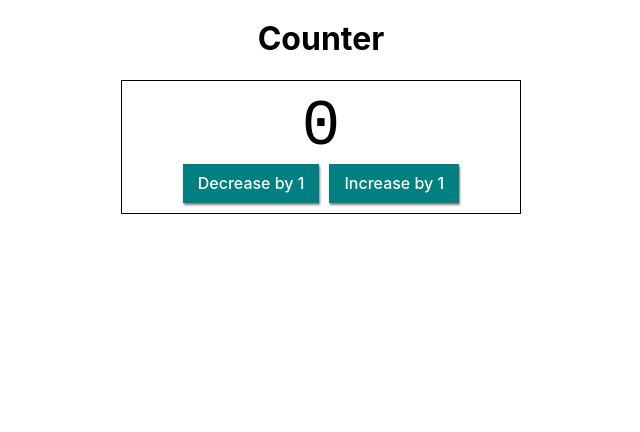
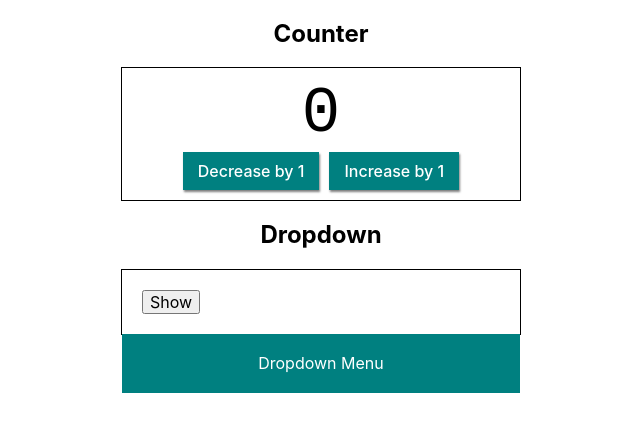
Before and after one commit to Larisa-Antsifrova/goit-practice-react, a React (Create React App) app: page / in a window 1280 px wide. Shown: the top 432 px of the page, without its empty margins (319-959 px from the left). Built offline with nearby package versions, Linux system fonts and the light colour scheme.

Commit message:
Added initial Dropdown component files.

```diff
--- a/src/App.js
+++ b/src/App.js
@@ -1,11 +1,15 @@
+import React from 'react';
 import Counter from './components/Counter/Counter';
+import Dropdown from './components/Dropdown/Dropdown';
 
 function App() {
   return (
-    <div className="App">
-      <h1>Counter</h1>
+    <>
+      <h2>Counter</h2>
       <Counter />
-    </div>
+      <h2>Dropdown</h2>
+      <Dropdown />
+    </>
   );
 }
 
--- /dev/null
+++ b/src/components/Dropdown/Dropdown.js
@@ -0,0 +1,23 @@
+import React, { Component } from 'react';
+
+import styles from './Dropdown.module.css';
+
+class Dropdown extends Component {
+  render() {
+    return (
+      <div className={styles.Dropdown}>
+        <button
+          type="button"
+          className={styles.Dropdown__toggle}
+          onClick={this.toggle}
+        >
+          Show
+        </button>
+
+        <div className={styles.Dropdown__menu}>Dropdown Menu</div>
+      </div>
+    );
+  }
+}
+
+export default Dropdown;
--- /dev/null
+++ b/src/components/Dropdown/Dropdown.module.css
@@ -0,0 +1,18 @@
+.Dropdown {
+  margin: 0 auto;
+  position: relative;
+  width: 400px;
+  padding: 20px;
+  border: 1px solid black;
+}
+
+.Dropdown__menu {
+  position: absolute;
+  top: 100%;
+  left: 0;
+  width: 100%;
+  padding: 20px;
+  text-align: center;
+  background-color: teal;
+  color: white;
+}
--- a/src/index.css
+++ b/src/index.css
@@ -7,6 +7,6 @@
   -moz-osx-font-smoothing: grayscale;
 }
 
-h1 {
+h2 {
   text-align: center;
 }
```
